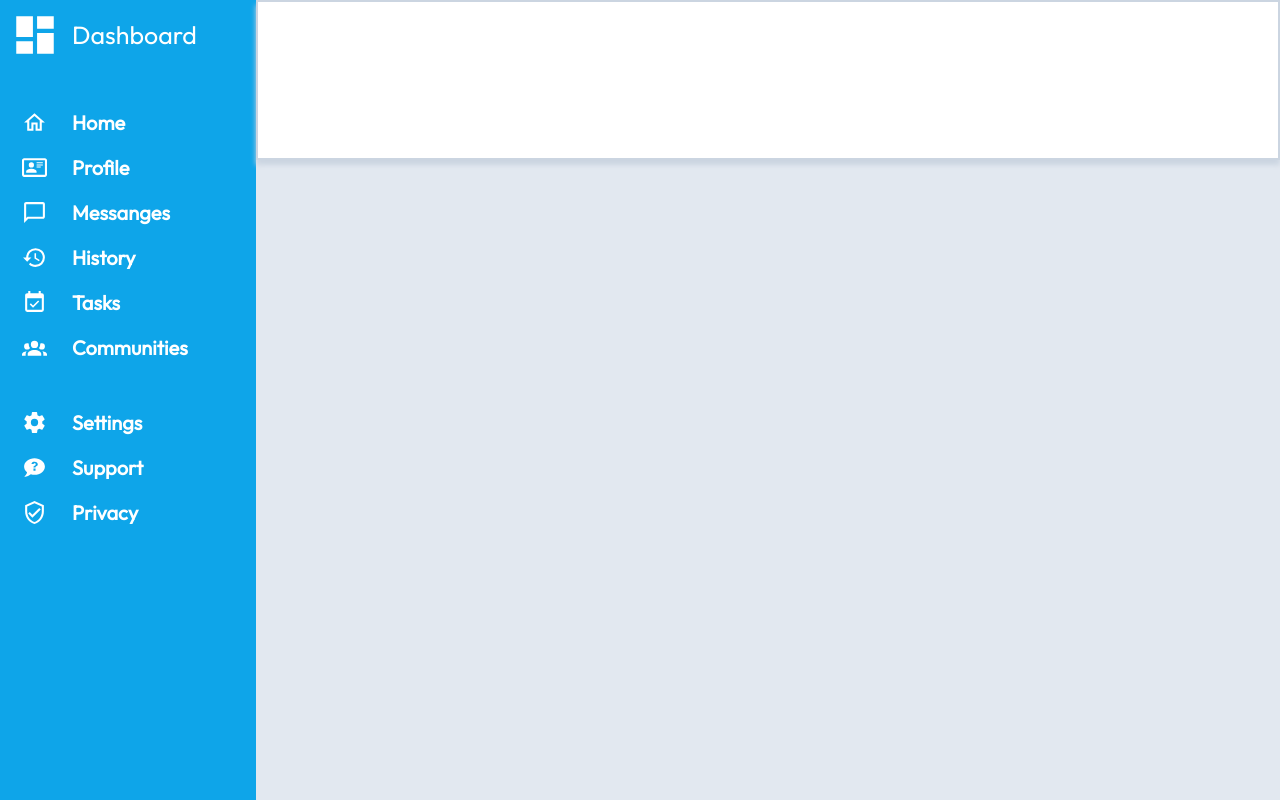
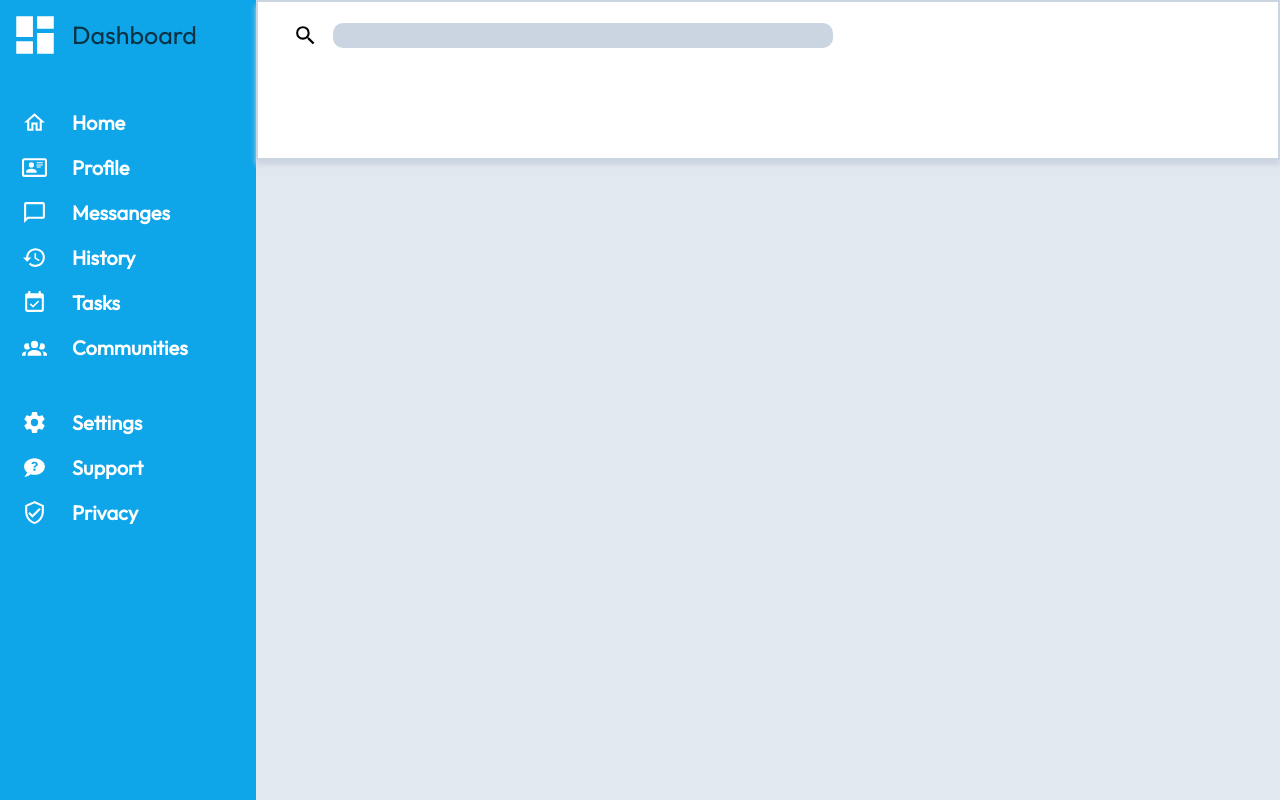
Before and after one commit to AliHassanL12/Admin-Dashboard, a plain HTML site: page index.html in a window 1280 px wide. Drawn offline with Linux system fonts and the light colour scheme.

Commit message:
Add search bar in header

```diff
--- a/index.html
+++ b/index.html
@@ -25,7 +25,12 @@
             </div>
         </div>
 
-        <div class="header"></div>
+        <div class="header">
+            <div class="bar-search">
+                <img class="icon" src="magnify.svg" alt="Search Icon">
+                <button class="search-bar"></button>
+            </div>
+        </div>
 
         <div class="main-content"></div>
 
--- a/style.css
+++ b/style.css
@@ -61,9 +61,24 @@ body {
     font-weight: 600;
 }
 
+.icon:hover,
+.dashboard-icon:hover,
+.tasks-icon:hover,
+.privacy-icon:hover,
+.settings-icon:hover,
+.support-icon:hover,
+.communities-icon:hover,
+.message-icon:hover,
+.history-icon:hover,
+.profile-icon:hover,
+.home-icon:hover {
+    cursor: pointer;
+    color: #083344;
+}
+
 .dashboard .home-icon,
 .dashboard .others {
-    margin-top:30px;
+    margin-top: 30px;
 }
 
 .dashboard-icon,
@@ -90,3 +105,27 @@ body {
 }
 
 /** Header CSS **/
+
+.header {
+    display: grid;
+    grid-template-columns: 3fr 1fr;
+    grid-template-rows: 1fr 2fr;
+}
+
+.search-bar {
+    height: 25px;
+    background-color: #cbd5e1;
+    border-radius: 10px;
+    border: none;
+    width: 500px;
+}
+
+.bar-search {
+    display: grid;
+    grid-auto-flow: column;
+    justify-content: start;
+    align-items: center;
+    margin-left: 35px;
+    margin-top: 15px;
+    gap: 15px;
+}
```
Also changed, not shown: magnify.svg (added).
